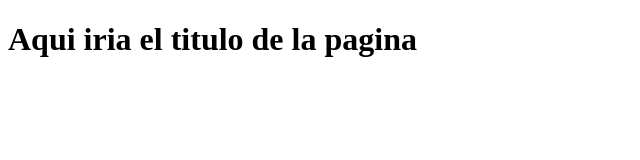
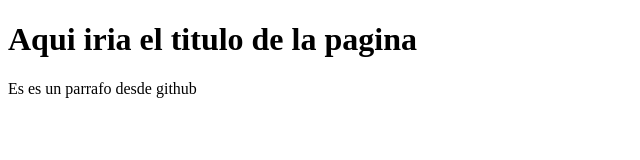
Before and after one commit to desalaz/Proyecto-web-empresaC, a plain HTML site: page index.html in a window 1280 px wide. Shown: the whole page, without its empty margins (0-640 px from the left). Drawn offline with Linux system fonts and the light colour scheme.

Commit message:
Update index.html

```diff
--- a/index.html
+++ b/index.html
@@ -8,5 +8,6 @@
 </head>
 <body>
     <h1>Aqui iria el titulo de la pagina</h1>
+    <p> Es es un parrafo desde github </p>
 </body>
 </html>
```
